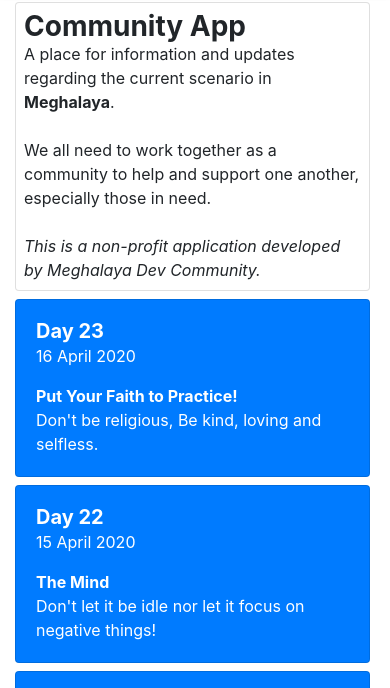
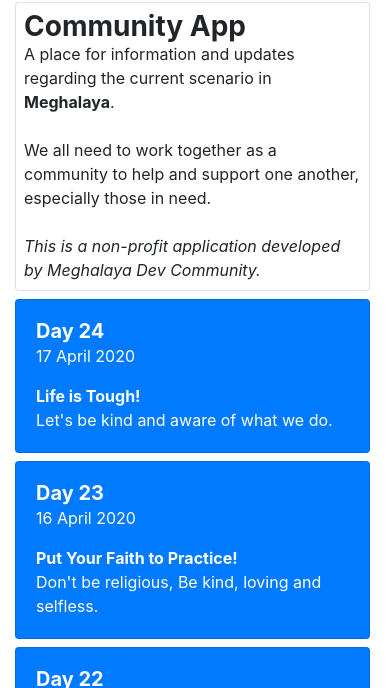
Before and after one commit to MeghalayaDev/Raplang, a plain HTML site: page index.html in a window 390 px wide. Shown: the part 82-770 px from the top of the page. Drawn offline with nearby package versions, Linux system fonts and the light colour scheme.

Commit message:
Update index.html

```diff
--- a/index.html
+++ b/index.html
@@ -37,6 +37,23 @@
             </div>
 
             <div class="row">
+
+				<div class="col-xl-3 col-md-3 col-sm-3 col-xs-3">
+                    <div class="card card-stats bg-primary mt-2">
+                      <!-- Card body -->
+                      <div class="card-body">
+                        <div class="row">
+                          <div class="col">
+                            <span class="h5 font-weight-bold text-white mb-0">Day 24</span>
+                            <p class="card-title text-white mb-0">17 April 2020</p>
+                          </div>
+                        </div>
+                        <p class="mt-3 mb-0 text-sm text-white">
+                          <b>Life is Tough!</b><br/>Let's be kind and aware of what we do.
+                        </p>
+                      </div>
+                    </div>
+                  </div>
 
 				<div class="col-xl-3 col-md-3 col-sm-3 col-xs-3">
                     <div class="card card-stats bg-primary mt-2">
```
